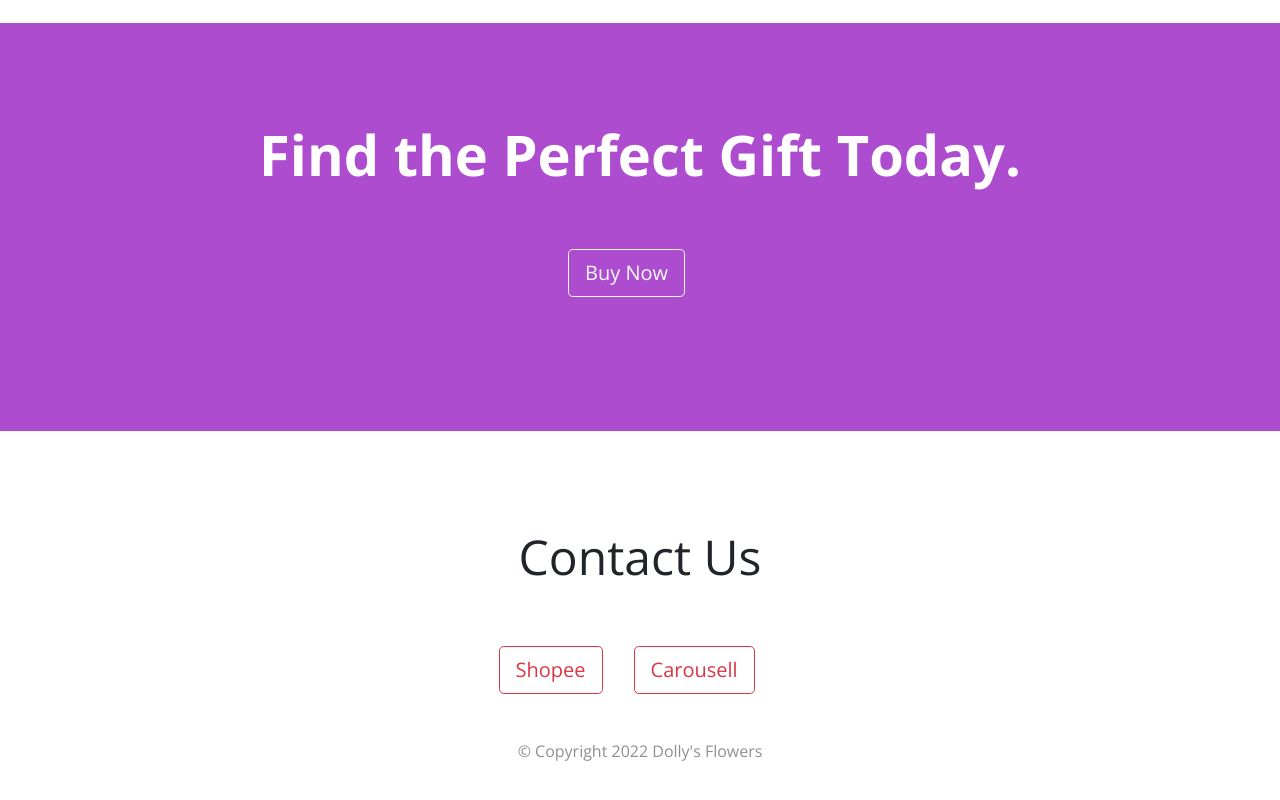
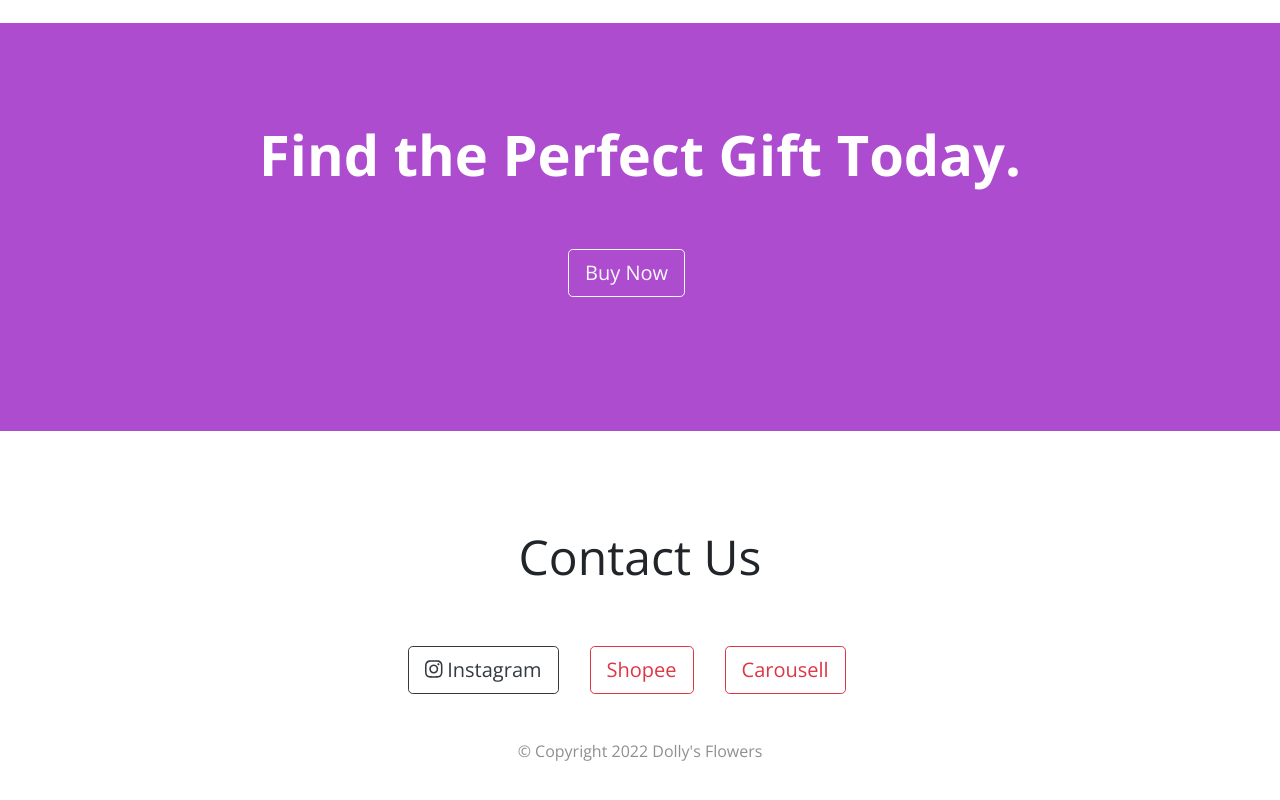
Before and after one commit to jcjoshuac/dollys_flowers, a website: page index.html in a window 1280 px wide. Shown: the part 2637-3437 px from the top of the page. Drawn offline with nearby package versions, Linux system fonts and the light colour scheme; a web font is replaced by a local one.

Commit message:
added instagram

```diff
--- a/index.html
+++ b/index.html
@@ -261,7 +261,7 @@
   <footer class="white-section" id="footer">
     <div class="container-fluid">
       <h3 class="section-heading">Contact Us</h3>
-      <!-- <a href="https://www.google.com"><button type="button" class="btn btn-lg btn-outline-dark download-button"><i class="fab fa-instagram"></i> Instagram</button></a> -->
+      <a href="https://www.instagram.com/dollys_flowers/"><button type="button" class="btn btn-lg btn-outline-dark download-button"><i class="fab fa-instagram"></i> Instagram</button></a>
       <a href="https://shopee.sg/dollysflowers"><button type="button" class="btn btn-lg btn-outline-danger download-button">Shopee</button></a>
       <a href="https://www.carousell.sg/u/dollysflowers/"><button type="button" class="btn btn-lg btn-outline-danger download-button">Carousell</button></a>
       <p>© Copyright 2022 Dolly's Flowers</p>
```
